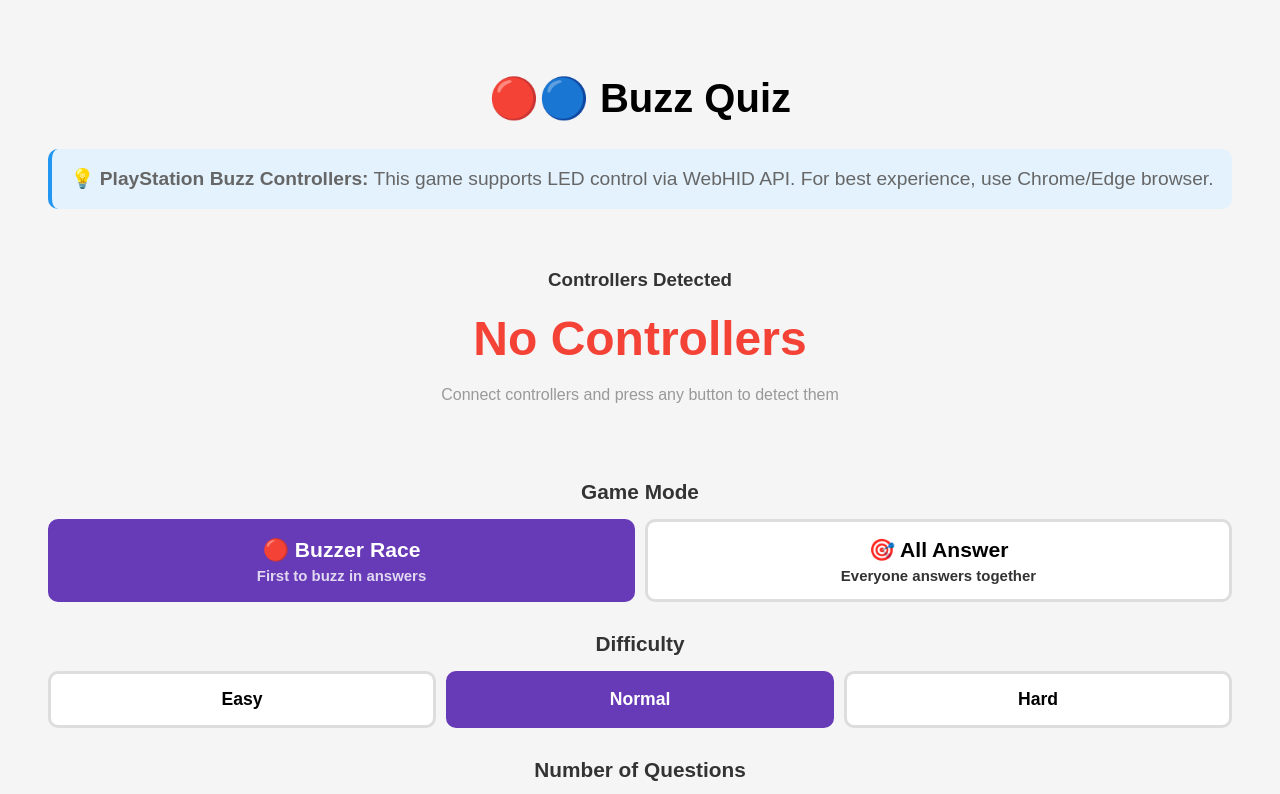
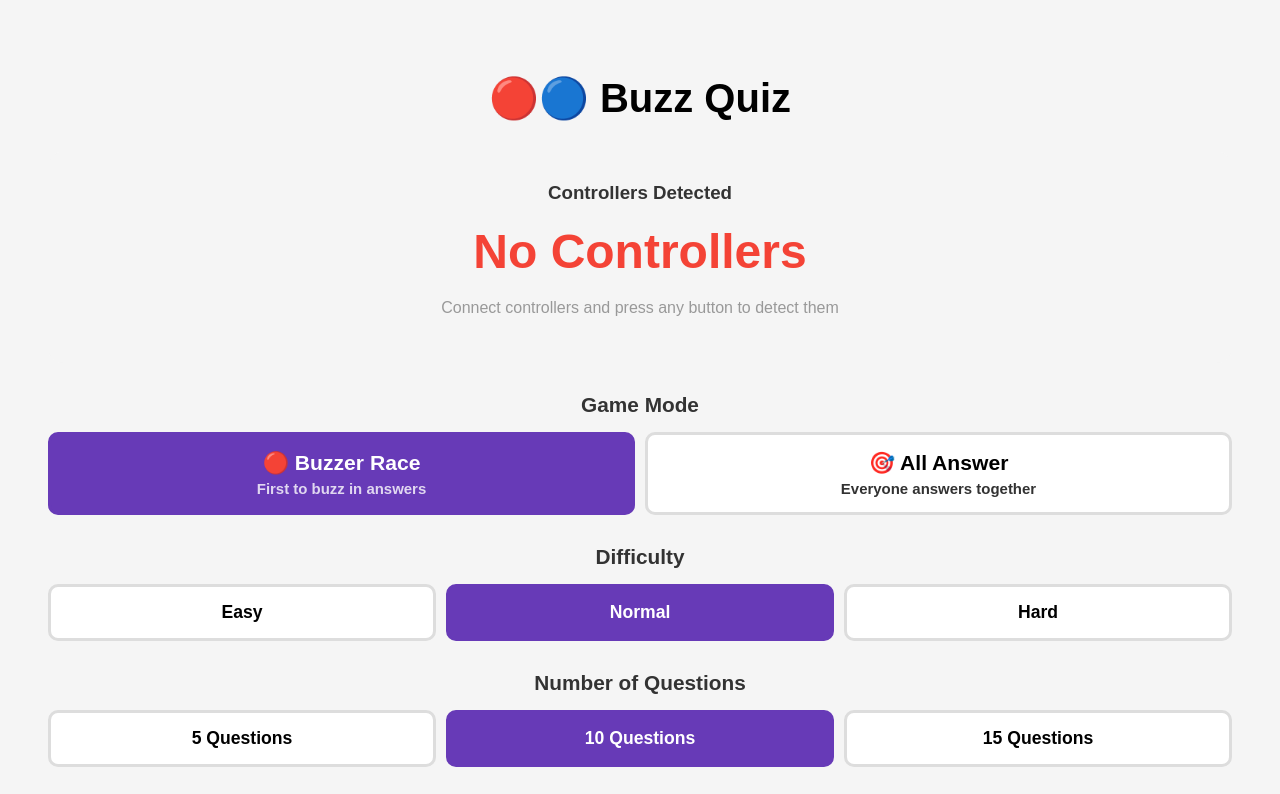
Before and after one commit to ChosenFallen/Maths-Site, a plain HTML site: page games/buzz-quiz/index.html in a window 1280 px wide. Shown: the top 794 px of the page. Drawn offline with Linux system fonts and the light colour scheme.

Commit message:
fix: Hide instructions paragraph by default in Buzz Quiz game

```diff
--- a/games/buzz-quiz/index.html
+++ b/games/buzz-quiz/index.html
@@ -10,7 +10,7 @@
     <body>
         <div class="container">
             <h1>🔴🔵 Buzz Quiz</h1>
-            <p class="instructions" style="background: #e3f2fd; padding: 15px; border-radius: 10px; border-left: 4px solid #2196f3;">
+            <p class="instructions hidden" style="background: #e3f2fd; padding: 15px; border-radius: 10px; border-left: 4px solid #2196f3;">
                 💡 <strong>PlayStation Buzz Controllers:</strong> This game supports LED control via WebHID API.
                 For best experience, use Chrome/Edge browser.
             </p>
```
